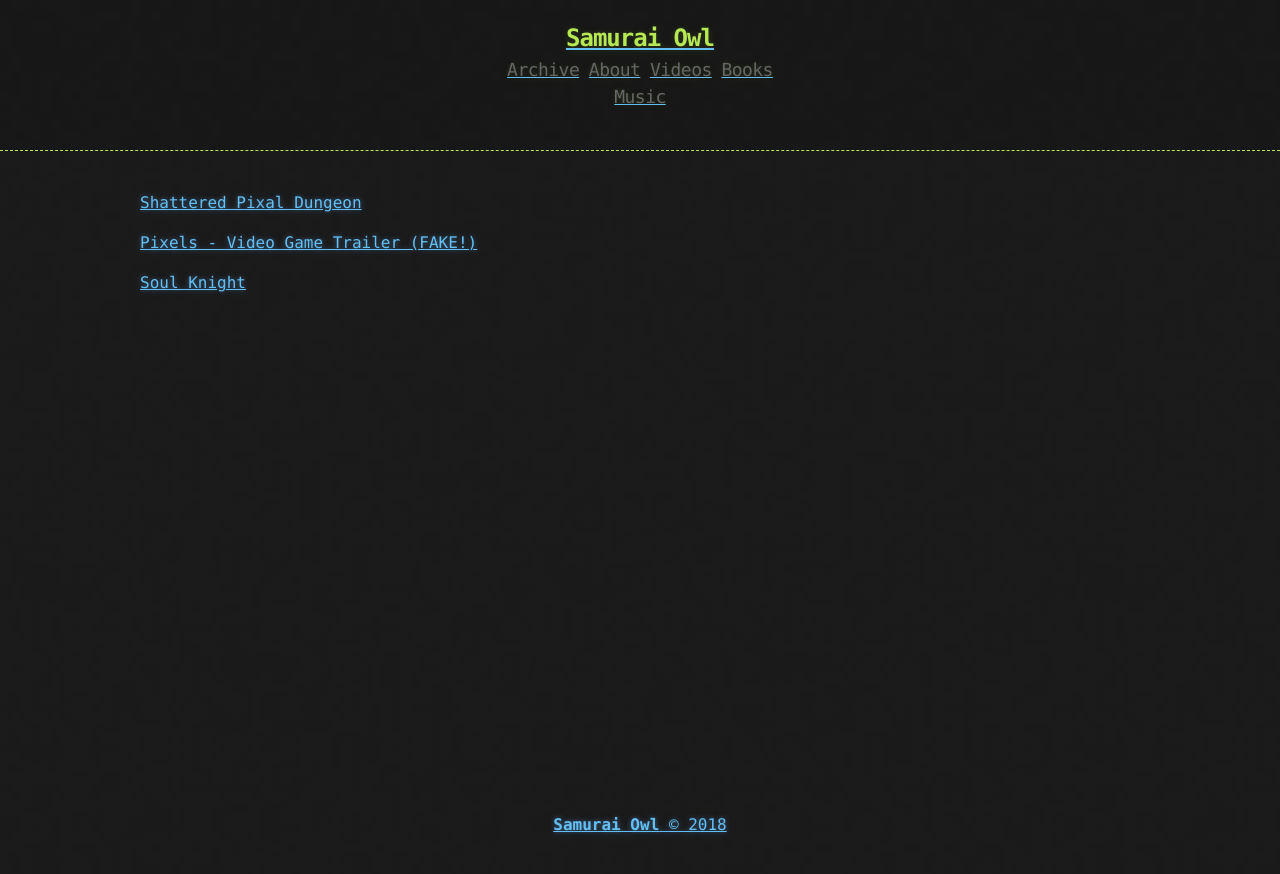
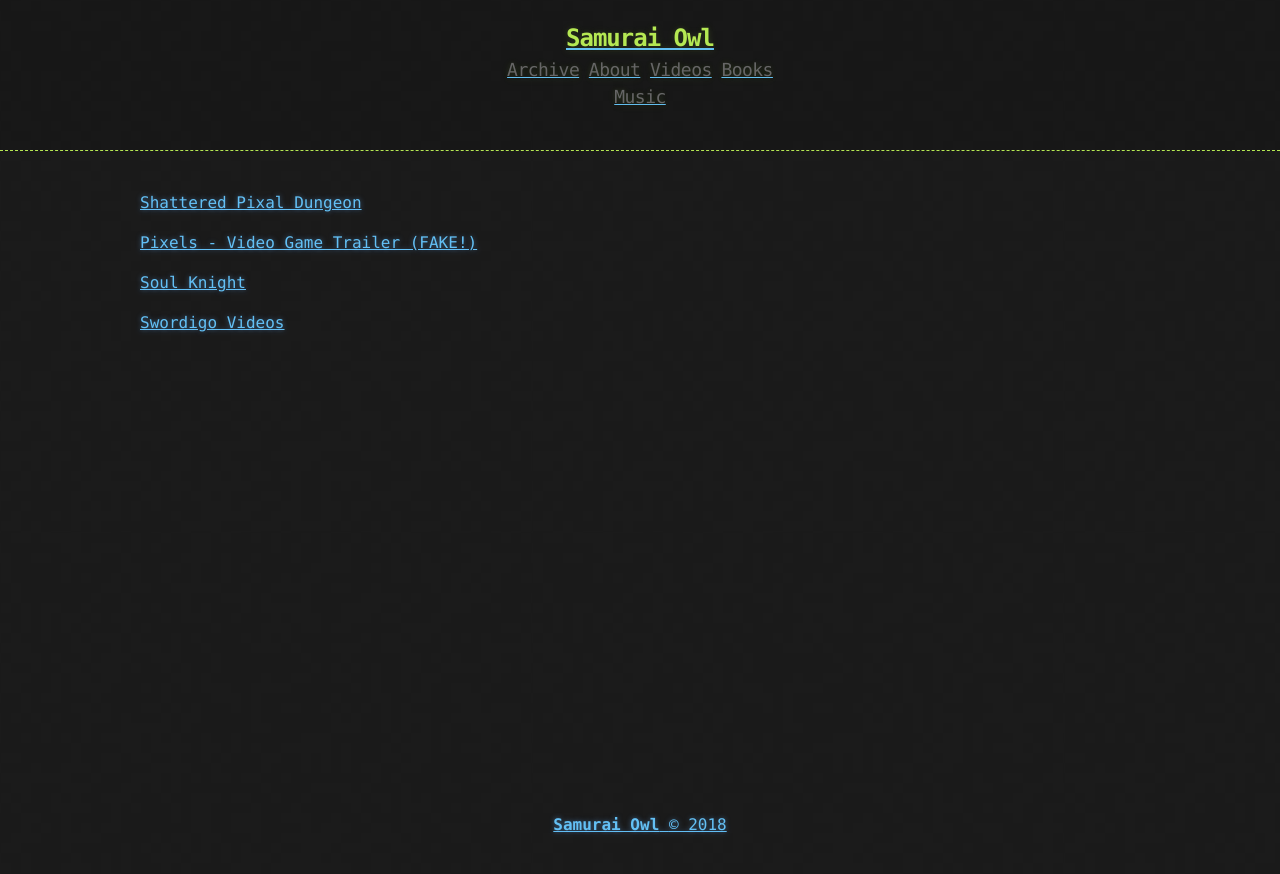
Before and after one commit to SamuraiOwl/samuraiowl.github.io, a Jekyll site: the page built from gaming_videos.html, in a window 1280 px wide. Shown: the top 874 px of the page. Built offline with Jekyll 4.4.1, drawn with Linux system fonts in a browser that asks for light colours.

Commit message:
firstPush

```diff
--- a/gaming_videos.html
+++ b/gaming_videos.html
@@ -4,3 +4,4 @@
 <p><a href = "https://drive.google.com/open?id=1zOq8gpZs5W4prZmZ97LSZHFKGeW1qoTW">Shattered Pixal Dungeon</a></p>
 <p><a href = "https://drive.google.com/open?id=1oqMsNOFMsXBPI-PeZt997Cv8tl1TY1sS">Pixels - Video Game Trailer (FAKE!)</a></p>
 <p><a href = "https://drive.google.com/open?id=15vEsP_a8I4prTUv-coUMv2LioPIaQtKT">Soul Knight</a></p>
+<p><a href = "https://samuraiowl.github.io/swordigo_videos">Swordigo Videos</a></p>
```
